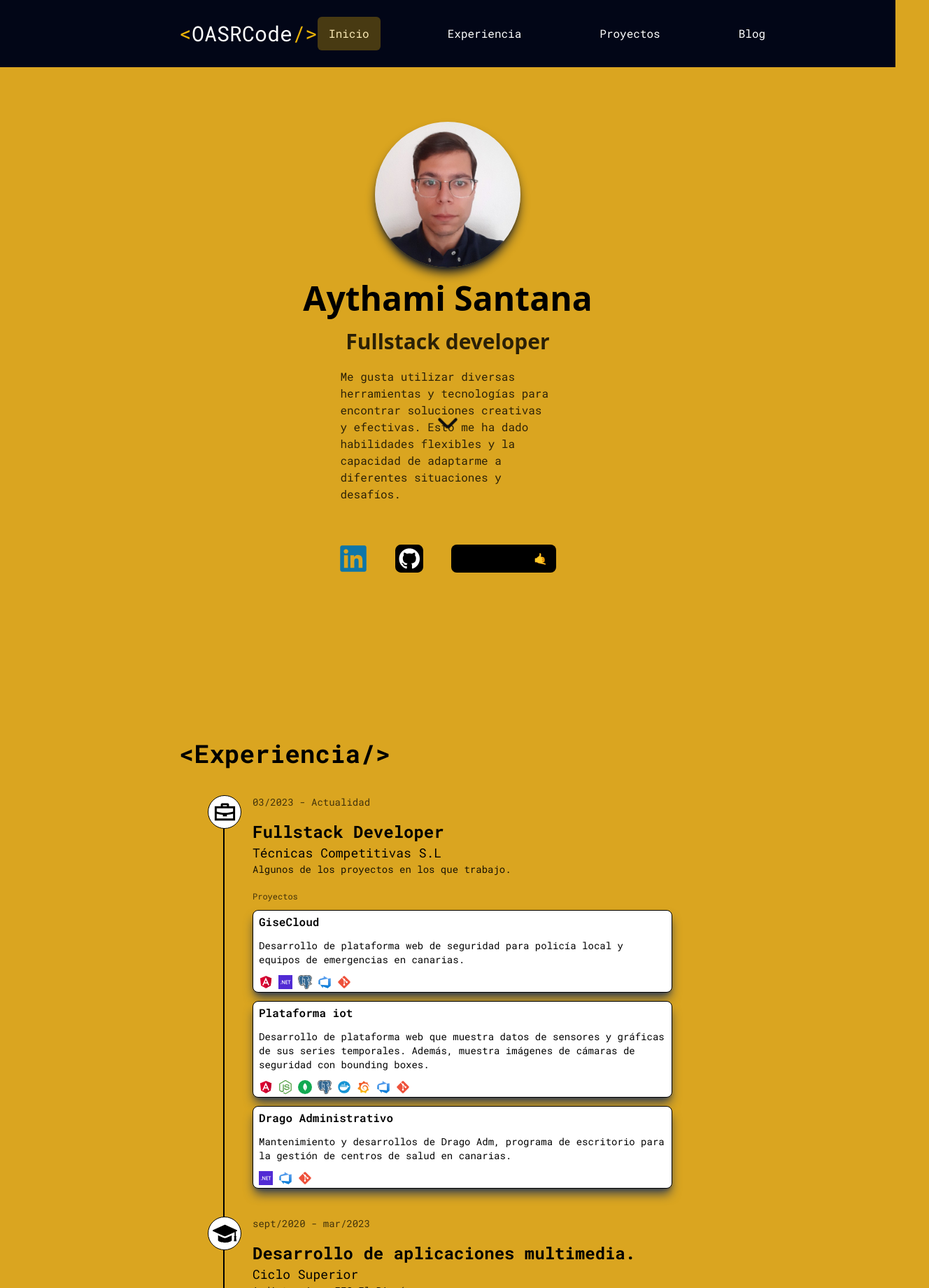
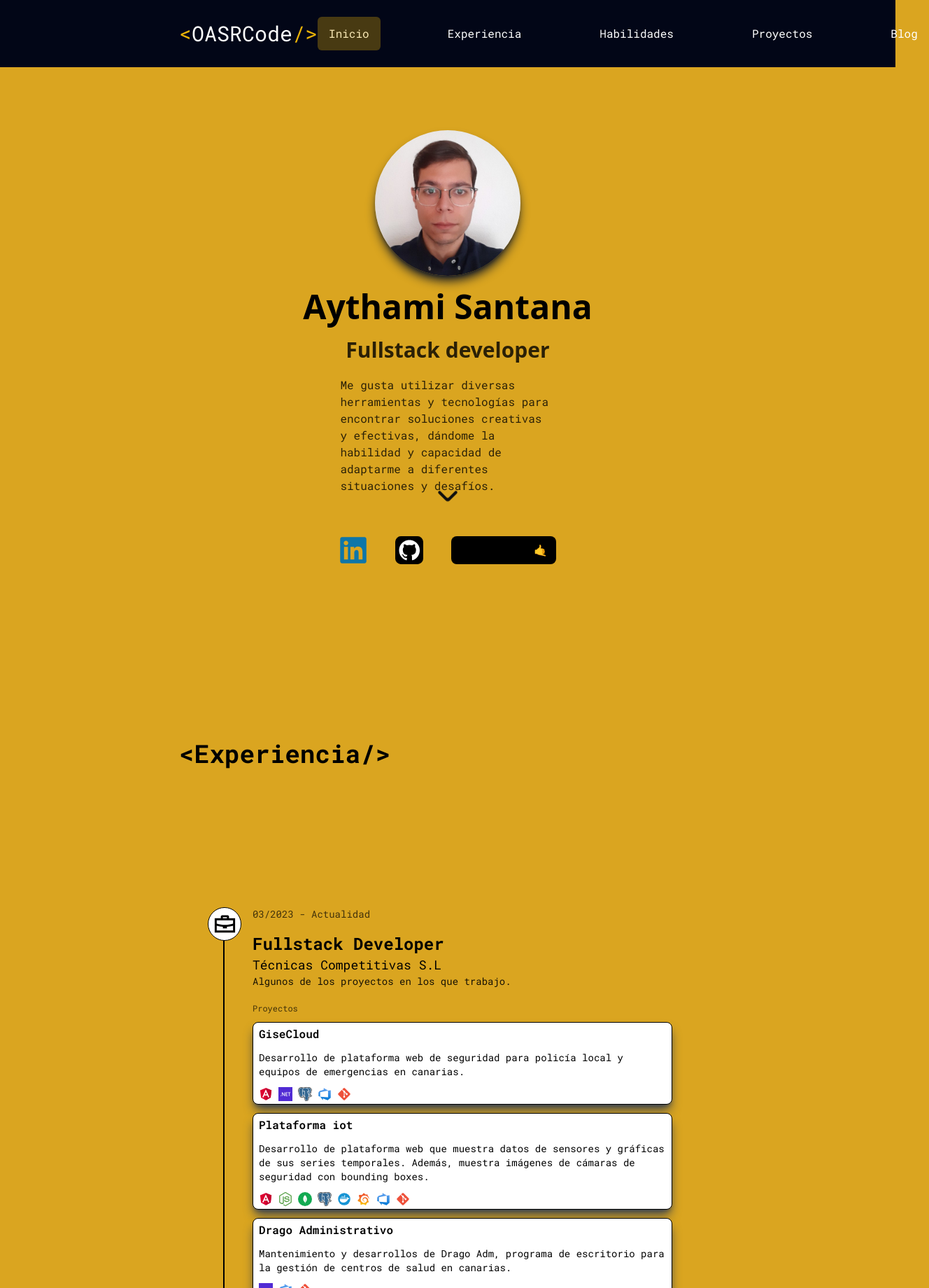
Before and after one commit to oasrcode/oasrcode-web, a Next.js app: page / in a window 1280 px wide. Shown: the top 1840 px of the page at 70% size, 1328 px wide, since content can reach past the window. Built offline with nearby package versions, Linux system fonts and the light colour scheme.

Commit message:
added headersection for each section

```diff
--- a/src/app/components/Experience.tsx
+++ b/src/app/components/Experience.tsx
@@ -33,11 +33,7 @@ export default function Experience() {
       id="experience"
       className="relative flex flex-col w-full min-h-[100dvh] pt-0 lg:pt-40 mb-20  lg:items-center justify-start lg:justify-start text-black "
     >
-      <p className="relative lg:absolute lg:left-0 text-2xl lg:text-4xl font-bold ">
-        <span className="text-2xl lg:text-4xl">{openTag}</span>
-        Experiencia
-        <span className=" text-2xl lg:text-4xl">{closeTag}</span>
-      </p>
+
 
       <div className="relative flex flex-col gap-10 ml-2 lg:ml-0  border-l-2 border-black  mt-10 lg:mt-20 ">
         {EXPERIENCE.map((job, index) => (
--- a/src/app/components/Header.tsx
+++ b/src/app/components/Header.tsx
@@ -10,8 +10,9 @@ export default function Header() {
   const tabs = [
     { label: "Inicio", href: "#home" },
     { label: "Experiencia", href: "#experience" },
-    { label: "Proyectos", href: "#proyects" },
-    { label: "Blog", href: "/blog" }, // Ajuste aquí para ser consistente con otros hrefs
+    { label: "Habilidades", href: "#skills" },
+    { label: "Proyectos", href: "#projects" },
+    { label: "Blog", href: "/blog" },
   ];
 
   const [hovered, setHovered] = useState("Inicio");
--- /dev/null
+++ b/src/app/components/HeaderSection.tsx
@@ -0,0 +1,29 @@
+import { MotionSection } from "./motion/Motions";
+
+const OPENTAG = "<";
+const CLOSETAG = "/>";
+export default function HeaderSection({ children, id, title }: { children: React.ReactNode; id: string; title: string }) {
+  return (
+    <MotionSection
+      initial={{ x: 300, opacity: 0 }}
+      whileInView={{
+        opacity: 1,
+        x: 0,
+        transition: {
+          duration: 1,
+        },
+      }}
+      exit={{ x: 300, opacity: 0 }}
+      id={id}
+      className="relative flex flex-col w-full min-h-[100dvh] pt-0 lg:pt-40 mb-20  lg:items-center justify-start lg:justify-start text-black "
+    >
+      <p className="relative lg:absolute lg:left-0 text-2xl lg:text-4xl font-bold ">
+        <span className="text-2xl lg:text-4xl">{OPENTAG}</span>
+        {title}
+        <span className=" text-2xl lg:text-4xl">{CLOSETAG}</span>
+      </p>
+
+      {children}
+    </MotionSection>
+  );
+}
--- a/src/app/components/Hero.tsx
+++ b/src/app/components/Hero.tsx
@@ -1,29 +1,50 @@
+
+import { useEffect, useState } from "react";
+import AngularIcon from "./icons/AngularIcon";
 import ArrowDown from "./icons/ArrowDown";
+import AzureDevOpsIcon from "./icons/AzureDevOpsIcon";
+import DockerIcon from "./icons/DockerIcon";
 import GithubIcon from "./icons/Github";
+import GitIcon from "./icons/GitIcon";
+import GrafanaIcon from "./icons/GrafanaIcon";
 import LinkedinIcon from "./icons/Linkedin";
-import { MotionSection } from "./motion/Motions";
+import NetIcon from "./icons/NetIcon";
+import PostgresIcon from "./icons/PostgresIcon";
+import { MotionDivSnake, MotionSection } from "./motion/Motions";
+
+const icons = [
+  <AngularIcon width={25} height={25} key={1} />,
+  <AzureDevOpsIcon width={25} height={25} key={2} />,
+  <GithubIcon width={25} height={25} key={3} />,
+  <GitIcon width={25} height={25} key={4} />,
+  <GrafanaIcon width={25} height={25} key={5} />,
+  <NetIcon width={25} height={25} key={6} />,
+  <PostgresIcon width={25} height={25} key={7} />,
+  <DockerIcon width={25} height={25} key={8} />,
+]
+
 
 export default function Hero() {
+
   return (
-    <MotionSection
-    initial={{ opacity: 0 }}
-    animate={{ opacity: 1 }}
-    transition={{ ease: "easeInOut", duration: 1 }}
-    id="home" className="h-[100dvh] w-full flex flex-row items-center justify-center">
-      <div className="flex flex-col items-center  justify-center gap-5">
-        <img src="/foto_perfil.jfif"  className="rounded-full w-32 lg:w-52 shadow-lg shadow-gray-900"></img>
-        <p className=" text-3xl lg:text-5xl font-bold font-sans text-black">Aythami Santana</p>
+    <MotionSection initial={{ opacity: 0 }} animate={{ opacity: 1 }} transition={{ ease: "easeInOut", duration: 1 }} id="home" className="h-[100dvh] w-full flex flex-row items-center justify-center relative">
+    <div className="flex flex-col items-center justify-center gap-5">
+      <img src="/foto_perfil.jfif" className="rounded-full w-32 lg:w-52 shadow-lg shadow-gray-900" />
+      <p className="text-3xl lg:text-5xl font-bold font-sans text-black">Aythami Santana</p>
       <p className="text-xl lg:text-3xl font-sans font-semibold text-black opacity-80">Fullstack developer</p>
       <p className="w-11/12 lg:w-2/5 opacity-80">
-         Me gusta utilizar diversas herramientas y tecnologías para encontrar soluciones creativas y efectivas. Esto me ha dado habilidades flexibles y la capacidad de adaptarme a diferentes situaciones y desafíos.</p>
+        Me gusta utilizar diversas herramientas y tecnologías para encontrar soluciones creativas y efectivas, dándome la habilidad y capacidad de adaptarme a diferentes situaciones y desafíos.
+      </p>
       <li className="list-none flex flex-row items-center gap-10 mt-10">
-          <a className="hover:scale-125 ease-in-out duration-200"  href="https://www.linkedin.com/in/oasrjob/" target="_blank">
+        <a className="hover:scale-125 ease-in-out duration-200" href="https://www.linkedin.com/in/oasrjob/" target="_blank">
           <LinkedinIcon width={40} height={40} />
         </a>
         <a className="hover:scale-125 ease-in-out duration-200" href="https://github.com/oasrcode/" target="_blank">
           <GithubIcon width={40} height={40} />
         </a>
-          <a className="px-3 py-2 bg-black rounded-lg ease-in-out duration-200 hover:bg-slate-800 hover:scale-125 hover:ring-2 hover:ring-yellow-200" href="mailto:oasrjob@gmail.com">Contáctame 🤙</a>
+        <a className="px-3 py-2 bg-black rounded-lg ease-in-out duration-200 hover:bg-slate-800 hover:scale-125 hover:ring-2 hover:ring-yellow-200" href="mailto:oasrjob@gmail.com">
+          Contáctame 🤙
+        </a>
       </li>
     </div>
     <div className="absolute bottom-0 lg:bottom-40 animate-bounce">
--- /dev/null
+++ b/src/app/components/Projects.tsx
@@ -0,0 +1,4 @@
+
+export default function Projects() {
+  return <div className="relative flex flex-col gap-10 ml-2 lg:ml-0   border-black  mt-10 lg:mt-20 "><h2>contenido de proyectos</h2></div>;
+}
--- /dev/null
+++ b/src/app/components/Skills.tsx
@@ -0,0 +1,10 @@
+
+
+export default function Skills() {
+
+  return (
+    <div className="relative flex flex-col gap-10 ml-2 lg:ml-0   border-black  mt-10 lg:mt-20 ">
+     <h2>EL contenido de las habilidades</h2>
+    </div>
+  );
+}
--- a/src/app/components/motion/Motions.tsx
+++ b/src/app/components/motion/Motions.tsx
@@ -4,3 +4,4 @@ export const MotionButtonHeader= motion.a;
 export const MotionSpanHeaderHover= motion.span;
 export const MotionDivExperienceCardHover= motion.div;
 export const MotionSection= motion.section;
+export const MotionDivSnake= motion.div;
--- a/src/app/page.tsx
+++ b/src/app/page.tsx
@@ -1,11 +1,25 @@
 import Experience from "./components/Experience";
+import HeaderSection from "./components/HeaderSection";
 import Hero from "./components/Hero";
+import Projects from "./components/Projects";
+import Skills from "./components/Skills";
 
 export default function Home() {
   return (
     <div className="w-11/12 lg:w-3/5 mx-auto">
       <Hero />
-      <Experience />
+
+      <HeaderSection id="experience" title="Experiencia">
+      <Experience/>
+      </HeaderSection>
+
+      <HeaderSection  id="skills" title="Habilidades">
+      <Skills/>
+      </HeaderSection>
+      <HeaderSection  id="projects" title="Proyectos">
+      <Projects/>
+      </HeaderSection>
+
     </div>
   );
 }
```
Lines whose indentation alone changed are shown as unchanged.
